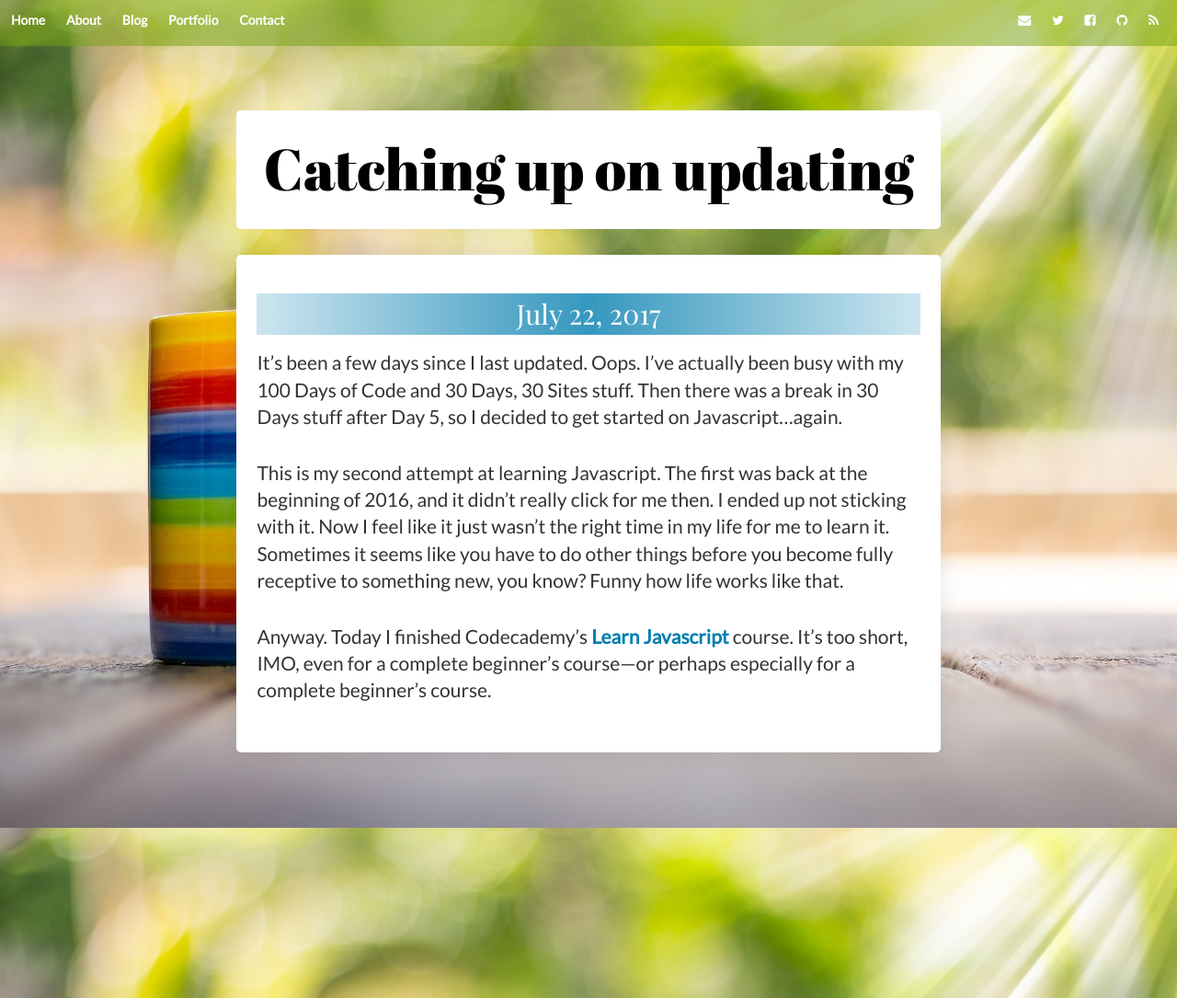
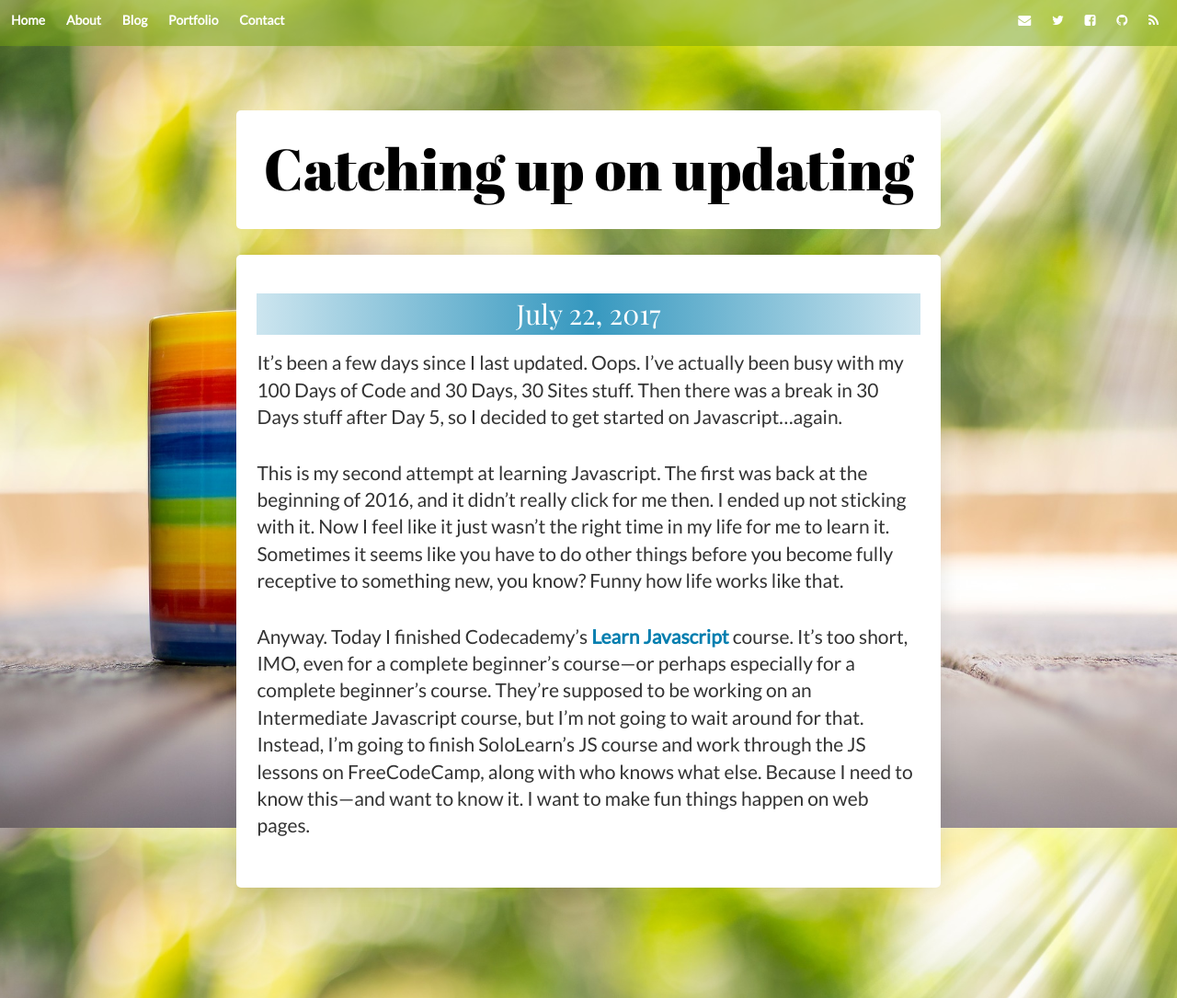
Before and after one commit to morrisa-n/morrisa-n.github.io, a Jekyll site: the page built from _posts/2017-07-22-catching-up.md, in a window 1280 px wide and 1085 px high. Shown: the whole window at 92% size. Built offline with Jekyll 4.4.1, drawn with Linux system fonts in a browser that asks for light colours.

Commit message:
Day 6 and blog post

```diff
--- a/_posts/2017-07-22-catching-up.md
+++ b/_posts/2017-07-22-catching-up.md
@@ -7,4 +7,4 @@ It's been a few days since I last updated. Oops. I've actually been busy with my
 
 This is my second attempt at learning Javascript. The first was back at the beginning of 2016, and it didn't really click for me then. I ended up not sticking with it. Now I feel like it just wasn't the right time in my life for me to learn it. Sometimes it seems like you have to do other things before you become fully receptive to something new, you know? Funny how life works like that.
 
-Anyway. Today I finished Codecademy's [Learn Javascript](https://www.codecademy.com/en/courses/learn-javascript) course. It's too short, IMO, even for a complete beginner's course&mdash;or perhaps especially for a complete beginner's course.
+Anyway. Today I finished Codecademy's [Learn Javascript](https://www.codecademy.com/en/courses/learn-javascript) course. It's too short, IMO, even for a complete beginner's course&mdash;or perhaps especially for a complete beginner's course. They're supposed to be working on an Intermediate Javascript course, but I'm not going to wait around for that. Instead, I'm going to finish SoloLearn's JS course and work through the JS lessons on FreeCodeCamp, along with who knows what else. Because I need to know this&mdash;and want to know it. I want to make fun things happen on web pages.
```
